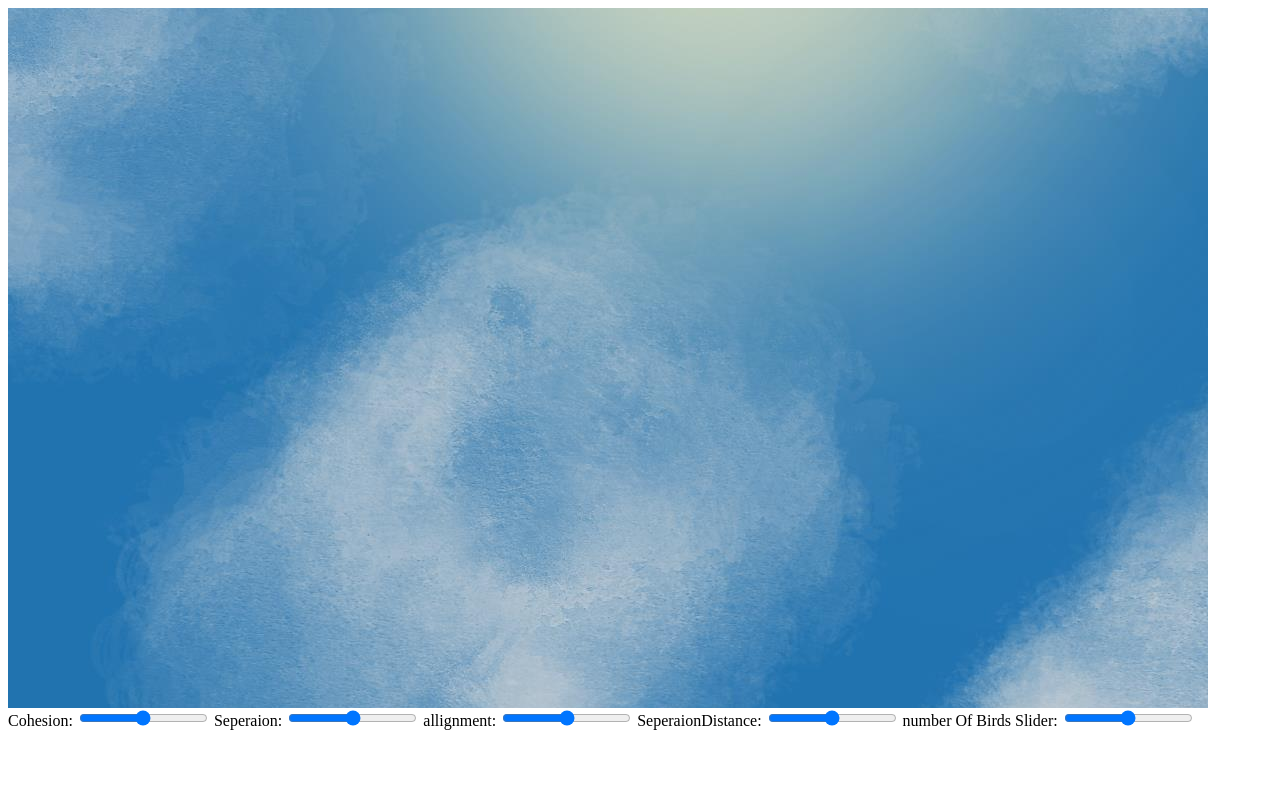
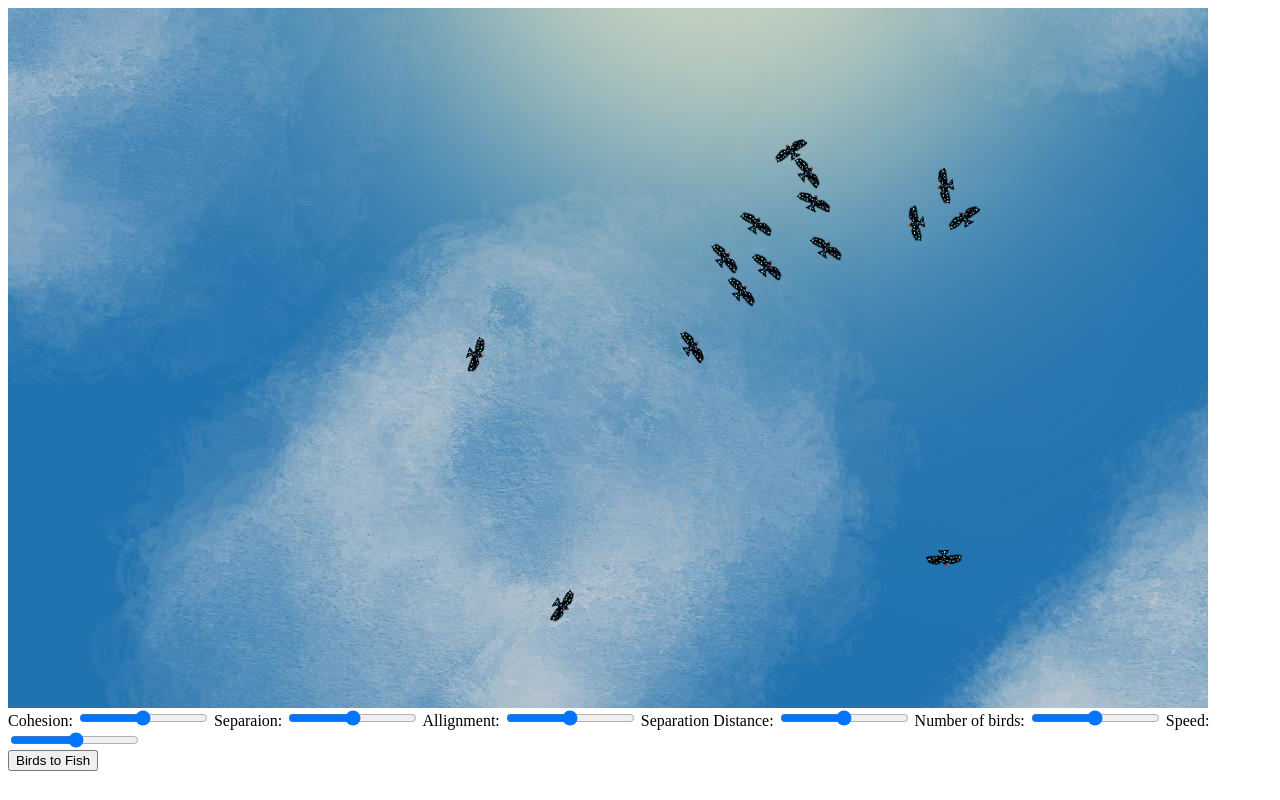
Before and after one commit to Skaradia/Birds, a plain HTML site: page index.html in a window 1280 px wide. Drawn offline with Linux system fonts and the light colour scheme.

Commit message:
Add files via upload

```diff
--- a/index.html
+++ b/index.html
@@ -14,17 +14,26 @@
     <label for="cohesion">Cohesion:</label>
     <input type="range" id="cohesion" name="cohesion" min="0" max="0.5" step="0.01">
 
-    <label for="seperation">Seperaion:</label>
-    <input type="range" id="seperation" name="seperation" min="0" max="0.5" step="0.01">
+    <label for="separation">Separaion:</label>
+    <input type="range" id="separation" name="separation" min="0" max="0.5" step="0.01">
 
-    <label for="allignment">allignment:</label>
+    <label for="allignment">Allignment:</label>
     <input type="range" id="allignment" name="allignment" min="0" max="0.5" step="0.005">
 
-    <label for="birdSeperationDistance">SeperaionDistance:</label>
-    <input type="range" id="SeperaionDistance" name="SeperaionDistance" min="0" max="100" step="2">
+    <label for="birdseparationDistance">Separation Distance:</label>
+    <input type="range" id="separationDistance" name="separationDistance" min="0" max="60" step="2">
 
-    <label for="numberOfBirdsSlider"> number Of Birds Slider:</label>
+    <label for="numberOfBirdsSlider"> Number of birds:</label>
     <input type="range" id="numberOfBirdsSlider" name="numberOfBirdsSlider" min="0" max="30" step="1">
+
+    <label for="birdSpeed"> Speed:</label>
+    <input type="range" id="birdSpeed" name="birdSpeed" min="0.1" max="10" step="0.3">
+
+
+    <div>
+        <button id='birdFishButton' onclick="changeBirdsToFish();return false;">Birds to Fish</button>
+      </div>
+
 </form>
 
 
```
